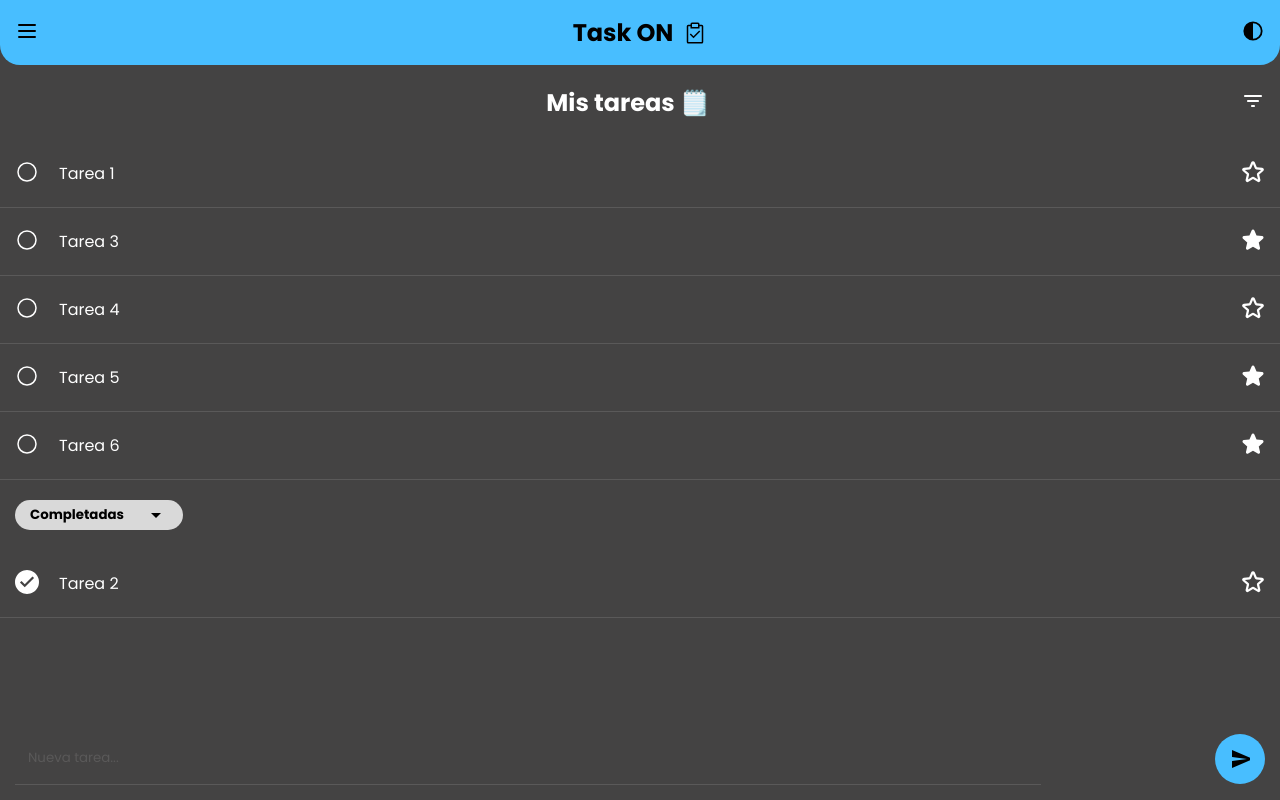
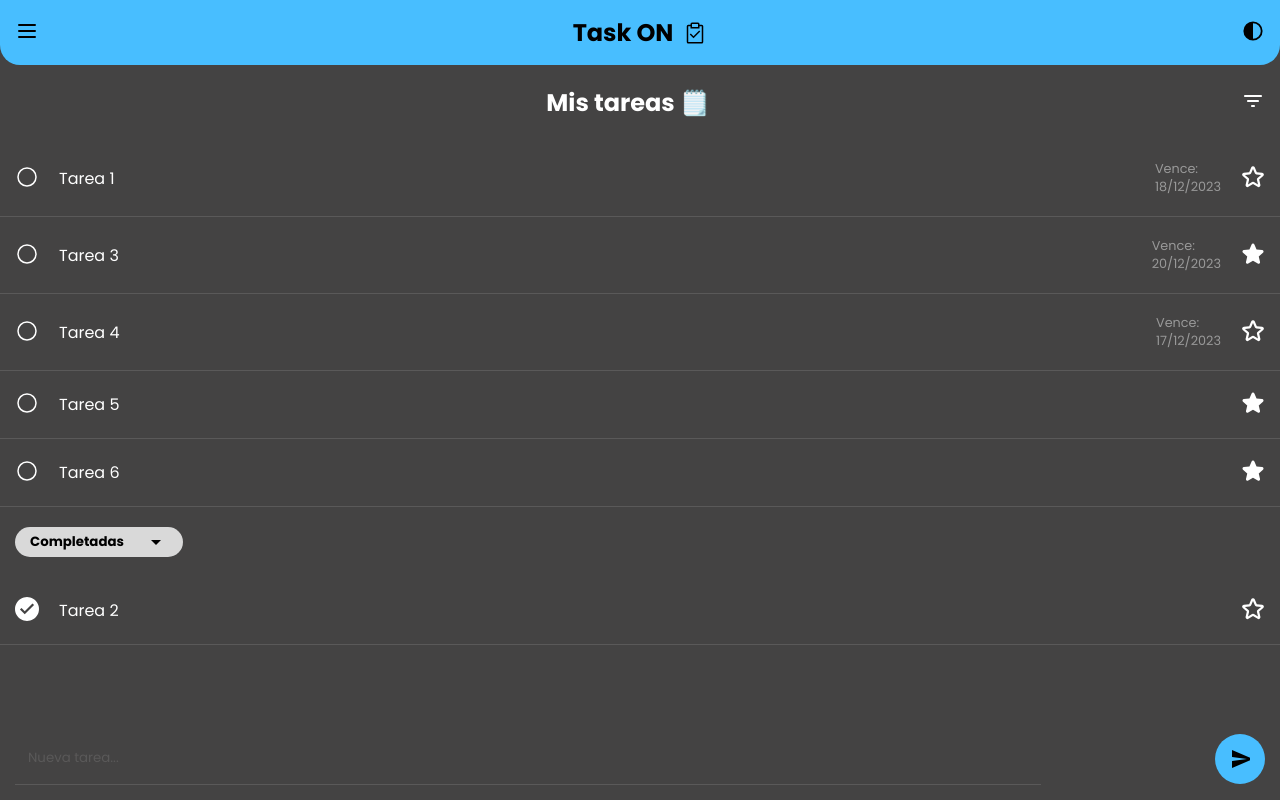
Before and after one commit to pablobarcala/todo-front, an Angular app: page /home in a window 1280 px wide. Built offline with nearby package versions, Linux system fonts and the light colour scheme.

Commit message:
agregar tareas que vencen hoy a la lista dia

```diff
--- a/src/app/components/tarea-item/tarea-item.component.ts
+++ b/src/app/components/tarea-item/tarea-item.component.ts
@@ -25,7 +25,6 @@ export class TareaItemComponent {
     private snackbar: MatSnackBar,
     public datePipe: DatePipe
   ){
-    console.log(this.tarea)
     this.hoy = datePipe.transform(this.hoyDate, 'yyyy-MM-dd')
   }
 
--- a/src/app/components/tareas/tareas.component.ts
+++ b/src/app/components/tareas/tareas.component.ts
@@ -7,11 +7,13 @@ import { Lista } from '../../interface/Lista';
 import { LISTAS } from '../../interface/mock-listas';
 import { SortService } from '../../services/sort.service';
 import { TAREAS } from '../../interface/mock-tareas';
+import { DatePipe } from '@angular/common';
 
 @Component({
   selector: 'app-tareas',
   standalone: true,
-  imports: [TareaItemComponent],
+  imports: [TareaItemComponent, DatePipe],
+  providers: [DatePipe],
   templateUrl: './tareas.component.html',
   styleUrl: './tareas.component.css'
 })
@@ -24,7 +26,8 @@ export class TareasComponent implements OnInit {
   constructor(
     private tareaService: TareaService,
     private listaService: ListaService,
-    private sortService: SortService
+    private sortService: SortService,
+    private datePipe: DatePipe
   ){}
 
   ngOnInit(): void {
@@ -32,7 +35,14 @@ export class TareasComponent implements OnInit {
       this.listaSelected = lista
 
       this.tareaService.getTareas().subscribe((tareas: Tarea[]) => {
-        if(this.listaSelected.titulo == "Favoritos"){
+        if(this.listaSelected === LISTAS[1]){
+          let hoy: string | null = this.datePipe.transform(new Date(), "yyyy-MM-dd")
+
+          if(hoy){
+            console.log(hoy)
+            this.tareas = tareas.filter(t => t.vencimiento == hoy)
+          }
+        } else if(this.listaSelected == LISTAS[2]){
           this.tareas = tareas.filter(t => t.favorita)
         } else {
           this.tareas = tareas.filter(t => t.listas.includes(this.listaSelected))
--- a/src/app/interface/mock-tareas.ts
+++ b/src/app/interface/mock-tareas.ts
@@ -9,7 +9,7 @@ export const TAREAS: Tarea[] = [
         favorita: false,
         nota: "",
         creacion: new Date(),
-        vencimiento: "",
+        vencimiento: "2023-12-18",
         listas: [LISTAS[0]]
     },
     {
@@ -29,7 +29,7 @@ export const TAREAS: Tarea[] = [
         favorita: true,
         nota: "",
         creacion: new Date("12/19/2023"),
-        vencimiento: "",
+        vencimiento: "2023-12-20",
         listas: [LISTAS[0]]
     },
     {
@@ -39,7 +39,7 @@ export const TAREAS: Tarea[] = [
         favorita: false,
         nota: "",
         creacion: new Date("11/09/2023"),
-        vencimiento: "",
+        vencimiento: "2023-12-17",
         listas: [LISTAS[0]]
     },
     {
```
